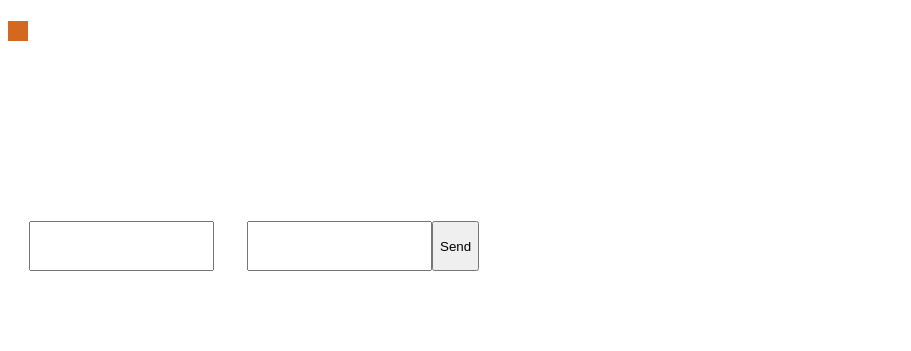
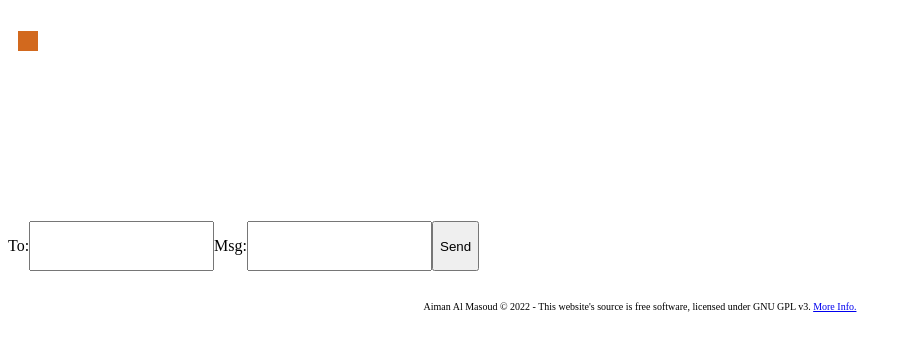
Before and after one commit to aiman-al-masoud/Chatnip, a Flask app: template templates/user_home.html in a window 1280 px wide. Shown: the top 351 px of the page, without its empty margins (0-911 px from the left). Run offline with Flask 2, Linux system fonts and the light colour scheme; the template is opened without the code that fills it, so the values that code supplies are empty.

Commit message:
chat_input_bar distinct from footer

```diff
--- a/static/scripts/signup_page.js
+++ b/static/scripts/signup_page.js
@@ -21,6 +21,6 @@
     dict["question"] = question_fill_in_the_blanks
     dict["answer"] = fill_in_the_blanks
 
-    createUser(username, password,keypass, dict)
+    createUser(username, password, keypass, dict)
 
 })
--- a/static/stylesheets/style.css
+++ b/static/stylesheets/style.css
@@ -9,7 +9,6 @@
     margin: 3px;
     padding: 3px;
     text-align: center;
-
 }
 
 .chat_msg{
@@ -28,7 +27,7 @@ section{
 
 nav{
     padding: 10px;
-    margin: 0px;
+    margin: 10px;
     float: left;
     background: chocolate;
     list-style-type: none;
@@ -37,19 +36,20 @@ nav{
 
 footer{
     background-color:transparent;
-    color:white;
+    color:black;
     clear:both;
     text-align:center;
     position:sticky;
-
+    font-size: x-small;
+    margin: 10px;
+    padding: 10px;
 }
 
-
-.honeypot{
-  color: transparent;
-  font-size: 0px;
-  background-color: transparent;
-  background: transparent;
-  display: none;
-  visibility: hidden;
+.chat_input_bar{
+    background-color:transparent;
+    clear:both;
+    text-align:center;
+    position:sticky;
+    display: flex;
+    flex-direction: row;
 }
--- a/templates/user_home.html
+++ b/templates/user_home.html
@@ -21,8 +21,12 @@
 
     <div id="div_inbox" class="scroll_bar"></div>
 
+    <div class="chat_input_bar"> <p for="input_destname">To:</p> <input type="text" name="" id="input_destname"><p for="input_message_text">Msg:</p><input type="text" name="" id="input_message_text"><input type="button" value="Send" id="button_send_message"> </div>
 
-    <footer> <div style="display: flex; flex-direction: row;">   <p for="input_destname">To:</p> <input type="text" name="" id="input_destname"><p for="input_message_text">Msg:</p><input type="text" name="" id="input_message_text"><input type="button" value="Send" id="button_send_message">   </div> </footer>
+
+    <footer><p>Aiman Al Masoud © 2022 - This website's source is free software, licensed under GNU GPL v3. <a href="/about">More Info.</a> </p></footer>
+
+
 
 
     <!--hidden images, to be used by scripts-->
```
Also changed, not shown: dynamic/tables/users.csv (+1 -1 lines).
